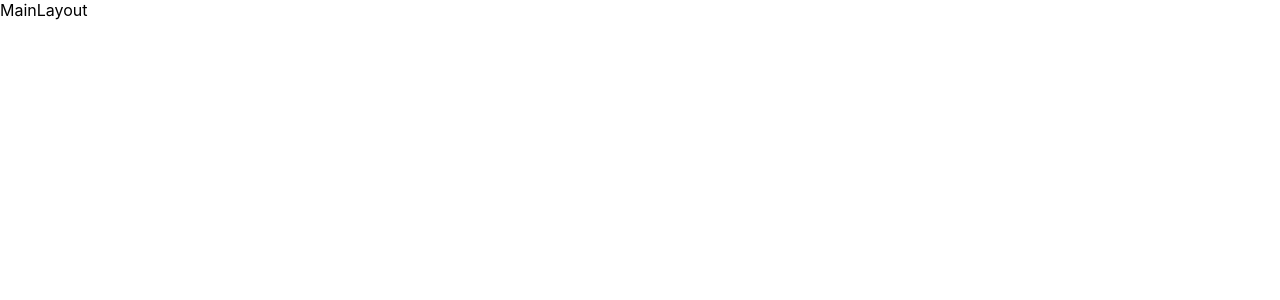
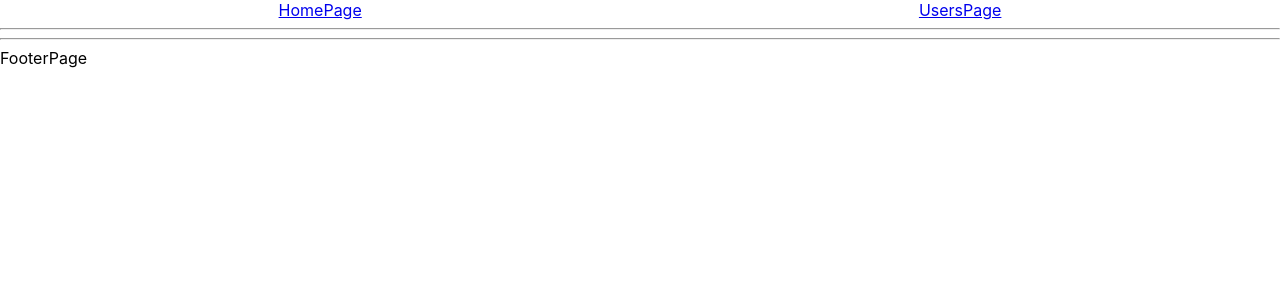
Before and after one commit to Sanyi81/jan-2024-reactts, a React (Create React App) app: page / in a window 1280 px wide. Shown: the top 300 px of the page. Built offline with nearby package versions, Linux system fonts and the light colour scheme.

Commit message:
init hw_router_my

```diff
--- a/src/components/UserComponents/UserComponent.tsx
+++ b/src/components/UserComponents/UserComponent.tsx
@@ -1,9 +1,15 @@
-import React from 'react';
+import React, {FC} from 'react';
+import {IUserModel} from "../../models";
 
-const UserComponent = () => {
+interface IProps {
+    user: IUserModel
+}
+const UserComponent: FC<IProps> = ({user}) => {
+
     return (
         <div>
-            UserComponent
+            <h3>{user.id}. {user.firstName} {user.lastName}</h3>
+            <h4>{user.username}</h4>
         </div>
     );
 };
--- a/src/components/UserComponents/UsersComponent.tsx
+++ b/src/components/UserComponents/UsersComponent.tsx
@@ -1,9 +1,22 @@
-import React from 'react';
+import React, {FC, useEffect, useState} from 'react';
 
-const UsersComponent = () => {
+import {IUserModel, UsersResponseModel} from "../../models";
+import apiService from "../../services/axios.service";
+import UserComponent from "./UserComponent";
+
+
+
+const UsersComponent: FC<UsersResponseModel> = () => {
+
+    const [users, setUsers] = useState<IUserModel[]>([])
+
+    useEffect(() => {
+        apiService.getAllUsers().then(({data}) => setUsers(data.users))
+    }, []);
+
     return (
         <div>
-            UsersComponent
+            {users.map((user) => (<UserComponent key={user.id} user={user}/>))}
         </div>
     );
 };
--- /dev/null
+++ b/src/components/index.ts
@@ -0,0 +1,5 @@
+export * from './HeaderComponent';
+export * from './FooterComponent';
+export * from './UserComponents';
+export * from './PostComponents';
+export * from './TodosComponents';
--- a/src/layouts/MainLayout.tsx
+++ b/src/layouts/MainLayout.tsx
@@ -1,9 +1,16 @@
 import React from 'react';
+import HomePage from "../pages/HomePage";
+import {Outlet} from "react-router-dom";
+import FooterPage from "../pages/FooterPage";
 
 const MainLayout = () => {
     return (
         <div>
-            MainLayout
+            <HomePage/>
+            <hr/>
+            <Outlet/>
+            <hr/>
+            <FooterPage/>
         </div>
     );
 };
--- /dev/null
+++ b/src/models/index.ts
@@ -0,0 +1,2 @@
+export * from './IUserModel';
+export * from './responseModel';
--- /dev/null
+++ b/src/models/responseModel/UsersResponseModel.tsx
@@ -0,0 +1,5 @@
+import {IUserModel} from "../IUserModel";
+
+export interface UsersResponseModel {
+    users: IUserModel[]
+}
--- /dev/null
+++ b/src/models/responseModel/index.ts
@@ -0,0 +1 @@
+export * from './UsersResponseModel';
--- /dev/null
+++ b/src/pages/FooterPage.tsx
@@ -0,0 +1,11 @@
+import React from 'react';
+
+const FooterPage = () => {
+    return (
+        <div>
+            FooterPage
+        </div>
+    );
+};
+
+export default FooterPage;
--- /dev/null
+++ b/src/pages/HomePage.tsx
@@ -0,0 +1,16 @@
+import React from 'react';
+import {Link} from "react-router-dom";
+
+import styles from './header.module.css'
+
+const HomePage = () => {
+    return (
+        <div className={styles.HeaderComponent}>
+            <Link to='/'>HomePage</Link>
+            <br/>
+            <Link to='users'>UsersPage</Link>
+        </div>
+    );
+};
+
+export default HomePage;
--- /dev/null
+++ b/src/pages/UsersPage.tsx
@@ -0,0 +1,13 @@
+import React from 'react';
+
+import UsersComponent from "../components/UserComponents/UsersComponent";
+
+const UsersPage = () => {
+    return (
+        <div>
+           <UsersComponent users={[]}/>
+        </div>
+    );
+};
+
+export default UsersPage;
--- /dev/null
+++ b/src/pages/header.module.css
@@ -0,0 +1,4 @@
+.HeaderComponent {
+    display: flex;
+    justify-content: space-evenly;
+}
--- a/src/router/router.tsx
+++ b/src/router/router.tsx
@@ -1,10 +1,13 @@
 import {createBrowserRouter} from "react-router-dom";
 import MainLayout from "../layouts/MainLayout";
+import UsersPage from "../pages/UsersPage";
 
 
 export const router = createBrowserRouter([
     {
         path: '/', element: <MainLayout/>,
-        children: []
+        children: [
+            {path: 'users', element: <UsersPage/>}
+        ]
     }
 ]);
```
